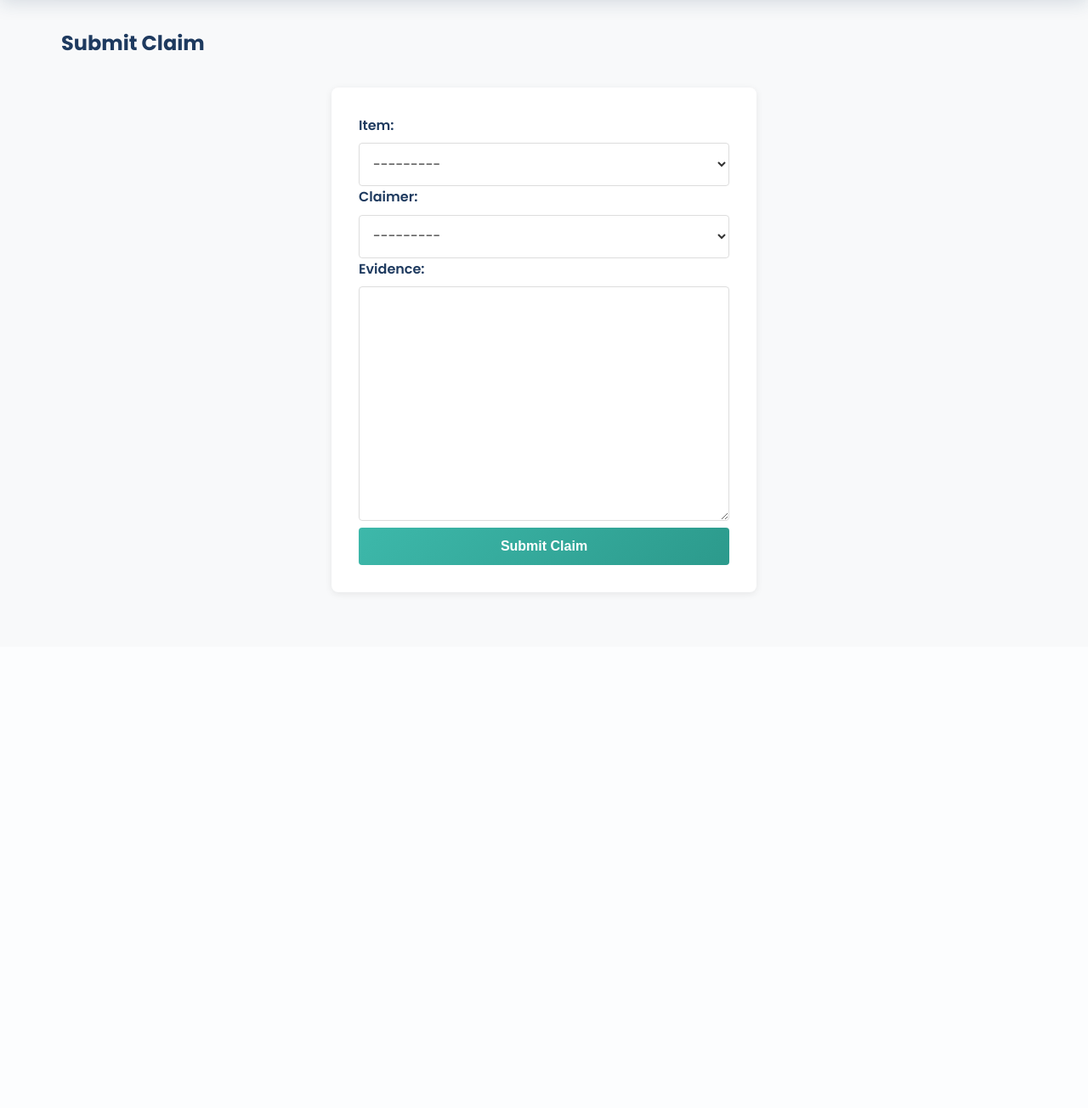
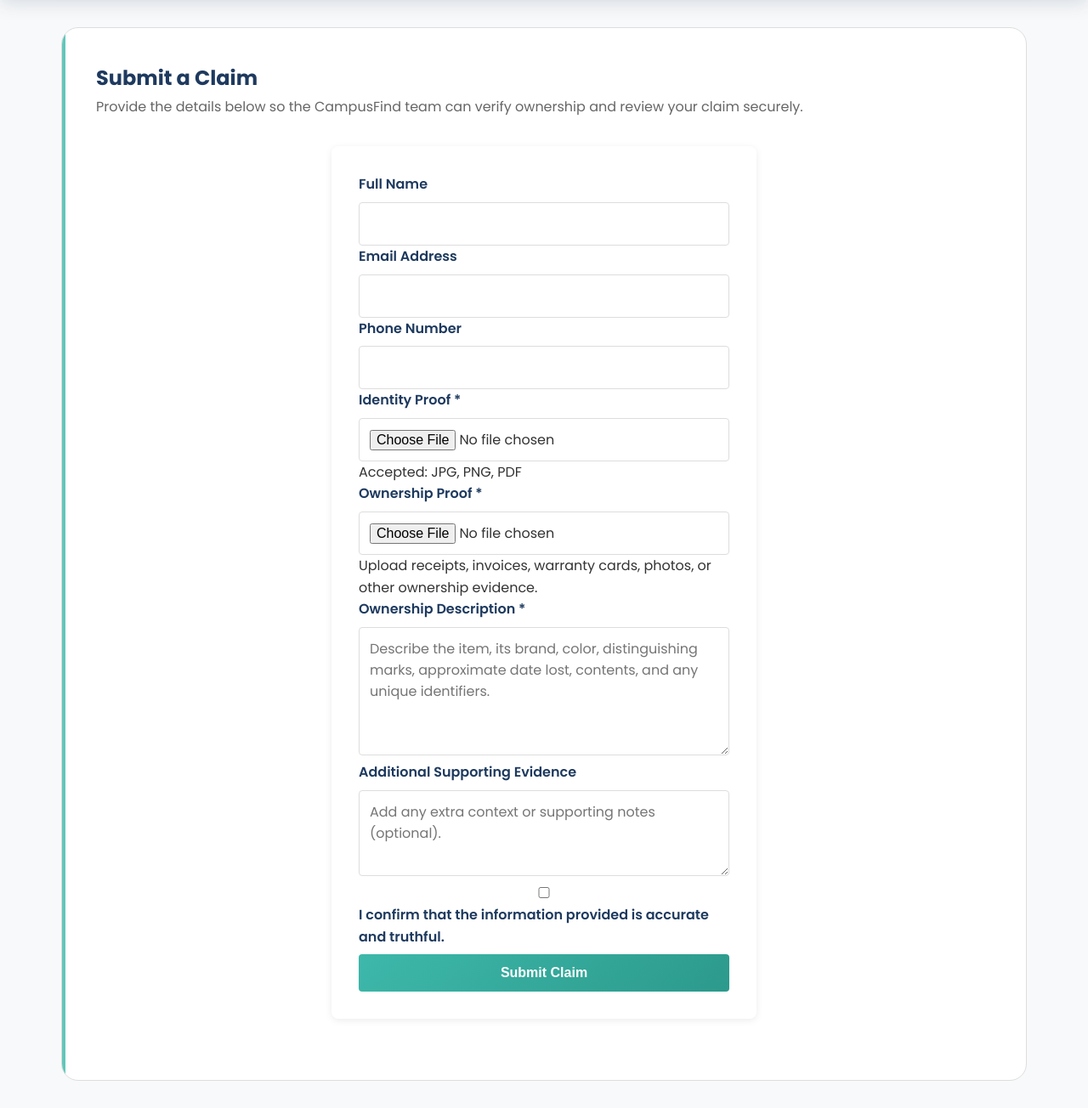
Before and after one commit to NeuroDeepDev/campusfind, a Django app: page /claims/submit/ in a window 1280 px wide. Shown: the part 204-1508 px from the top of the page at 85% size. Before the commit the page ends 904 px from the top, so only its background shows below. Run offline with Django 4.2, Linux system fonts and the light colour scheme; data comes from the database, SQL or seed files in the repository.

Commit message:
improved claim submition UI/UX

```diff
--- a/core/forms.py
+++ b/core/forms.py
@@ -137,10 +137,58 @@
         return report
 
 
-class ClaimForm(forms.ModelForm):
-    class Meta:
-        model = Claim
-        fields = ['item', 'claimer', 'evidence']
+class ClaimForm(forms.Form):
+    item = forms.ModelChoiceField(queryset=Item.objects.all(), required=True, widget=forms.HiddenInput())
+    claimant_name = forms.CharField(max_length=200, required=True, label='Full Name')
+    claimant_email = forms.EmailField(required=True, label='Email Address')
+    claimant_phone = forms.CharField(max_length=50, required=True, label='Phone Number')
+    identity_proof = forms.FileField(required=True, label='Identity Proof *')
+    ownership_proof = forms.FileField(required=True, label='Ownership Proof *')
+    ownership_description = forms.CharField(required=True, widget=forms.Textarea(attrs={'rows': 5, 'placeholder': 'Describe the item, its brand, color, distinguishing marks, approximate date lost, contents, and any unique identifiers.'}), label='Ownership Description *')
+    additional_evidence = forms.CharField(required=False, widget=forms.Textarea(attrs={'rows': 3, 'placeholder': 'Add any extra context or supporting notes (optional).'}), label='Additional Supporting Evidence')
+    declaration_confirmed = forms.BooleanField(required=True, label='I confirm that the information provided is accurate and truthful.')
+
+    def __init__(self, *args, **kwargs):
+        self.item_instance = kwargs.pop('item', None)
+        super().__init__(*args, **kwargs)
+        if self.item_instance:
+            self.fields['item'].initial = self.item_instance.item_id
+            self.fields['item'].widget = forms.HiddenInput()
+            self.fields['item'].queryset = Item.objects.filter(pk=self.item_instance.pk)
+
+    def clean(self):
+        cleaned_data = super().clean()
+        if not cleaned_data.get('item') and self.item_instance:
+            cleaned_data['item'] = self.item_instance
+        return cleaned_data
+
+    def save(self, commit=True):
+        item = self.cleaned_data['item']
+        claimant_name = self.cleaned_data['claimant_name']
+        claimant_email = self.cleaned_data['claimant_email']
+        claimant_phone = self.cleaned_data['claimant_phone']
+        ownership_description = self.cleaned_data['ownership_description']
+        additional_evidence = self.cleaned_data['additional_evidence']
+        identity_proof = self.cleaned_data['identity_proof']
+        ownership_proof = self.cleaned_data['ownership_proof']
+
+        student = None
+        if self.item_instance and self.item_instance.status == 'FOUND':
+            try:
+                student = Student.objects.get(email__iexact=claimant_email)
+            except Student.DoesNotExist:
+                student = None
+
+        claim = Claim.objects.create(
+            item=item,
+            claimer=student,
+            evidence=f"{ownership_description}\n\nAdditional evidence: {additional_evidence or 'None'}",
+            status='PENDING',
+        )
+
+        if commit:
+            claim.save()
+        return claim
 
 
 class StudentForm(forms.ModelForm):
--- a/core/templates/item_detail.html
+++ b/core/templates/item_detail.html
@@ -13,6 +13,9 @@
       <li>No reports</li>
     {% endfor %}
   </ul>
+  {% if item.status == 'FOUND' %}
+    <p><a href="{% url 'submit_claim_for_item' item.item_id %}" class="btn btn-primary">Claim Item</a></p>
+  {% endif %}
   <h3>Claims</h3>
   <ul>
     {% for c in item.claims.all %}
--- a/core/templates/submit_claim.html
+++ b/core/templates/submit_claim.html
@@ -1,9 +1,73 @@
 {% extends 'base.html' %}
 {% block content %}
-  <h2>Submit Claim</h2>
-  <form method="post" id="claim-form">
-    {% csrf_token %}
-    {{ form.as_p }}
-    <button type="submit">Submit Claim</button>
-  </form>
+  <div class="container py-5">
+    <div class="card shadow-sm p-4 p-md-5">
+      <h2 class="mb-3">Submit a Claim</h2>
+      <p class="text-muted mb-4">Provide the details below so the CampusFind team can verify ownership and review your claim securely.</p>
+
+      {% if item %}
+        <div class="alert alert-info mb-4">
+          <strong>Claiming:</strong> {{ item.name }}
+        </div>
+      {% endif %}
+
+      <form method="post" enctype="multipart/form-data" id="claim-form">
+        {% csrf_token %}
+        {{ form.non_field_errors }}
+
+        <div class="row g-3 mb-4">
+          <div class="col-md-6">
+            <label class="form-label" for="id_claimant_name">{{ form.claimant_name.label }}</label>
+            {{ form.claimant_name }}
+            {% if form.claimant_name.errors %}<div class="text-danger small">{{ form.claimant_name.errors }}</div>{% endif %}
+          </div>
+          <div class="col-md-6">
+            <label class="form-label" for="id_claimant_email">{{ form.claimant_email.label }}</label>
+            {{ form.claimant_email }}
+            {% if form.claimant_email.errors %}<div class="text-danger small">{{ form.claimant_email.errors }}</div>{% endif %}
+          </div>
+          <div class="col-md-6">
+            <label class="form-label" for="id_claimant_phone">{{ form.claimant_phone.label }}</label>
+            {{ form.claimant_phone }}
+            {% if form.claimant_phone.errors %}<div class="text-danger small">{{ form.claimant_phone.errors }}</div>{% endif %}
+          </div>
+        </div>
+
+        <div class="mb-4">
+          <label class="form-label" for="id_identity_proof">{{ form.identity_proof.label }}</label>
+          {{ form.identity_proof }}
+          <div class="form-text">Accepted: JPG, PNG, PDF</div>
+          {% if form.identity_proof.errors %}<div class="text-danger small">{{ form.identity_proof.errors }}</div>{% endif %}
+        </div>
+
+        <div class="mb-4">
+          <label class="form-label" for="id_ownership_proof">{{ form.ownership_proof.label }}</label>
+          {{ form.ownership_proof }}
+          <div class="form-text">Upload receipts, invoices, warranty cards, photos, or other ownership evidence.</div>
+          {% if form.ownership_proof.errors %}<div class="text-danger small">{{ form.ownership_proof.errors }}</div>{% endif %}
+        </div>
+
+        <div class="mb-4">
+          <label class="form-label" for="id_ownership_description">{{ form.ownership_description.label }}</label>
+          {{ form.ownership_description }}
+          {% if form.ownership_description.errors %}<div class="text-danger small">{{ form.ownership_description.errors }}</div>{% endif %}
+        </div>
+
+        <div class="mb-4">
+          <label class="form-label" for="id_additional_evidence">{{ form.additional_evidence.label }}</label>
+          {{ form.additional_evidence }}
+          {% if form.additional_evidence.errors %}<div class="text-danger small">{{ form.additional_evidence.errors }}</div>{% endif %}
+        </div>
+
+        <div class="form-check mb-4">
+          {{ form.declaration_confirmed }}
+          <label class="form-check-label" for="id_declaration_confirmed">{{ form.declaration_confirmed.label }}</label>
+          {% if form.declaration_confirmed.errors %}<div class="text-danger small">{{ form.declaration_confirmed.errors }}</div>{% endif %}
+        </div>
+
+        {{ form.item }}
+        <button type="submit" class="btn btn-primary">Submit Claim</button>
+      </form>
+    </div>
+  </div>
 {% endblock %}
--- a/core/urls.py
+++ b/core/urls.py
@@ -11,6 +11,7 @@
     path('found/unclaimed/', views.unclaimed_found, name='unclaimed_found'),
     path('reports/submit/', views.submit_report, name='submit_report'),
     path('claims/submit/', views.submit_claim, name='submit_claim'),
+    path('claims/submit/<int:item_id>/', views.submit_claim, name='submit_claim_for_item'),
     path('students/', views.students_crud, name='students'),
     path('students/add/', views.add_student, name='add_student'),
     path('students/<int:student_id>/reports/', views.student_reports, name='student_reports'),
--- a/core/views.py
+++ b/core/views.py
@@ -89,15 +89,21 @@
     return render(request, 'report_wizard.html', {'form': form})
 
 
-def submit_claim(request):
+def submit_claim(request, item_id=None):
+    item = None
+    if item_id:
+        item = get_object_or_404(Item, item_id=item_id)
+
     if request.method == 'POST':
-        form = ClaimForm(request.POST)
+        form = ClaimForm(request.POST, request.FILES, item=item)
         if form.is_valid():
             form.save()
-            return redirect('items_list')
+            messages.success(request, 'Your claim has been submitted successfully and is now under review.')
+            return redirect('item_detail', item_id=item.item_id if item else form.cleaned_data['item'].item_id)
     else:
-        form = ClaimForm()
-    return render(request, 'submit_claim.html', {'form': form})
+        form = ClaimForm(item=item)
+
+    return render(request, 'submit_claim.html', {'form': form, 'item': item})
 
 
 def register(request):
```
Also changed, not shown: core/tests.py (+33 -1 lines).
